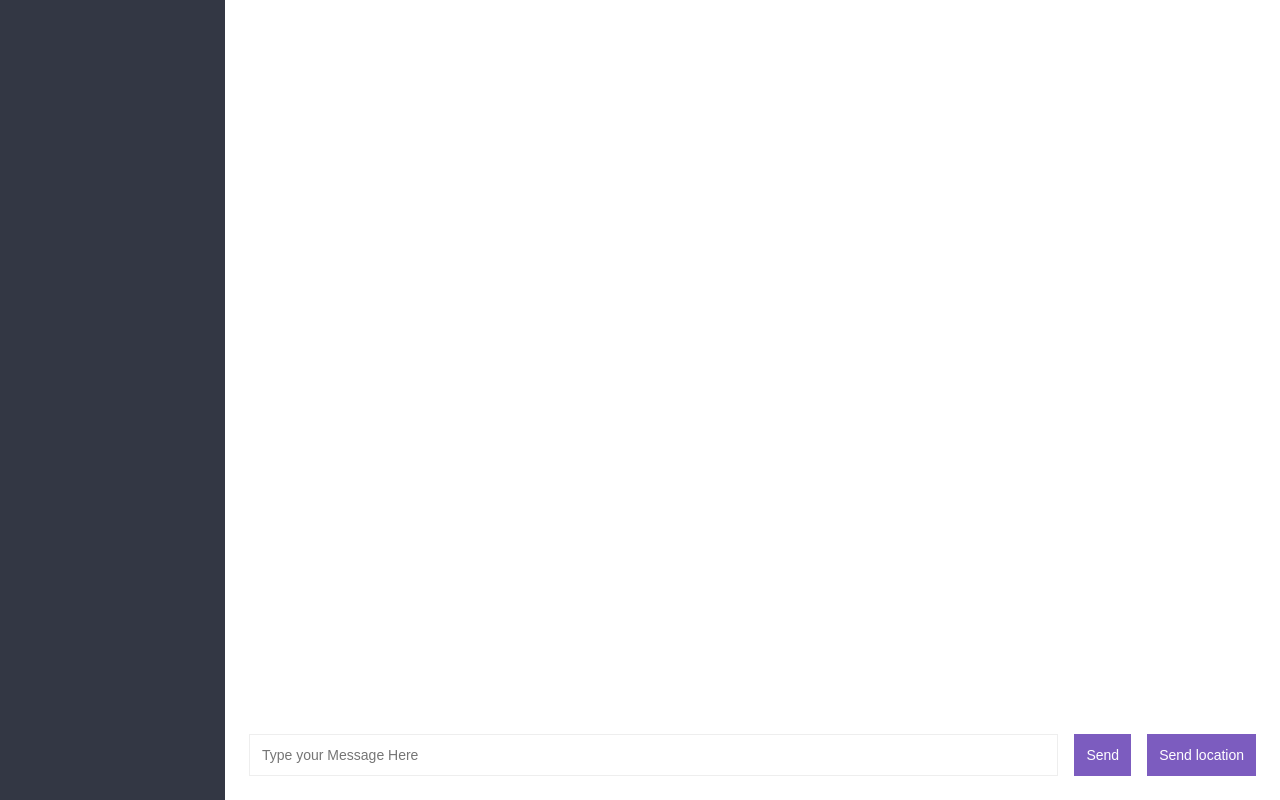
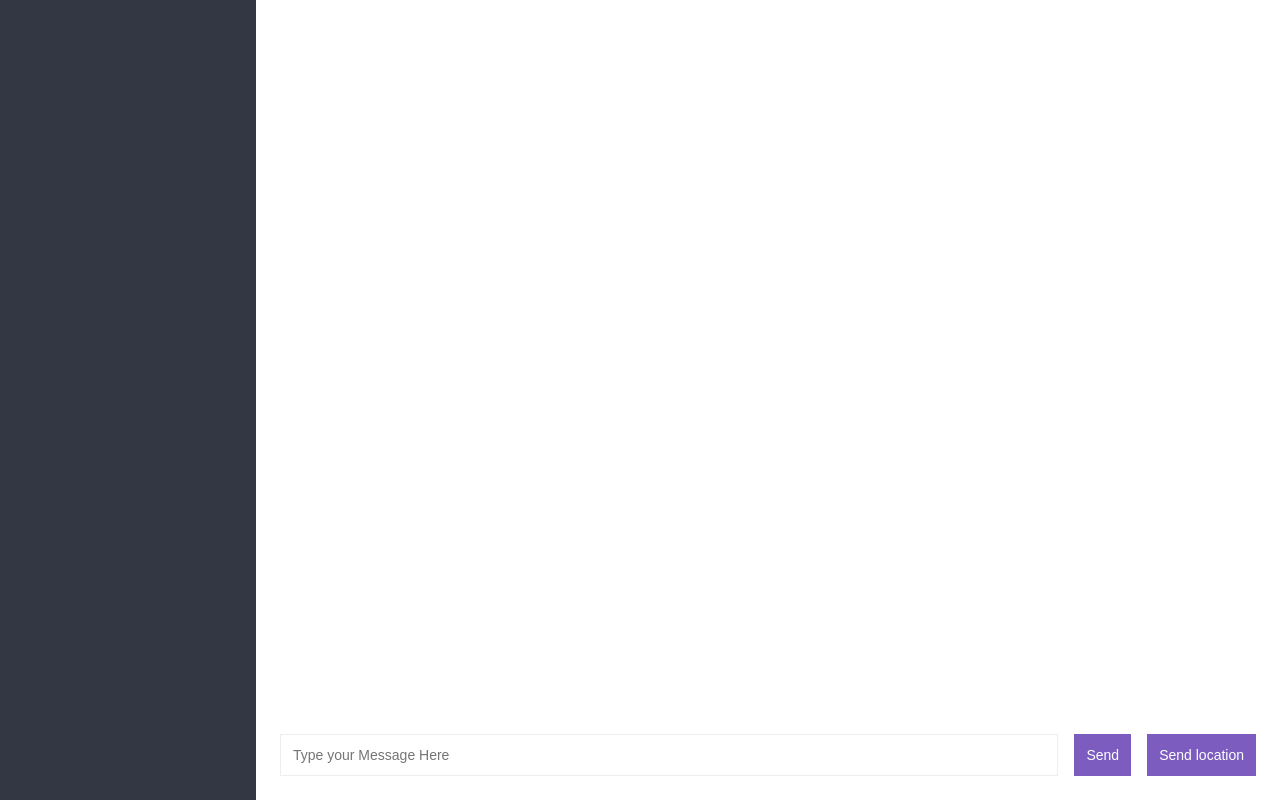
Before and after one commit to Laxman63/NodeChatApp, a website: page public/chat.html in a window 1280 px wide. Drawn offline with nearby package versions, Linux system fonts and the light colour scheme; no server answers.

Commit message:
made some changes in style file

```diff
--- a/public/css/styles.css
+++ b/public/css/styles.css
@@ -109,7 +109,7 @@ button:disabled {
     height: 100vh;
     color: white;
     background: #333744;
-    width: 225px;
+    width: 20%;
     overflow-y: scroll
 }
 
```
